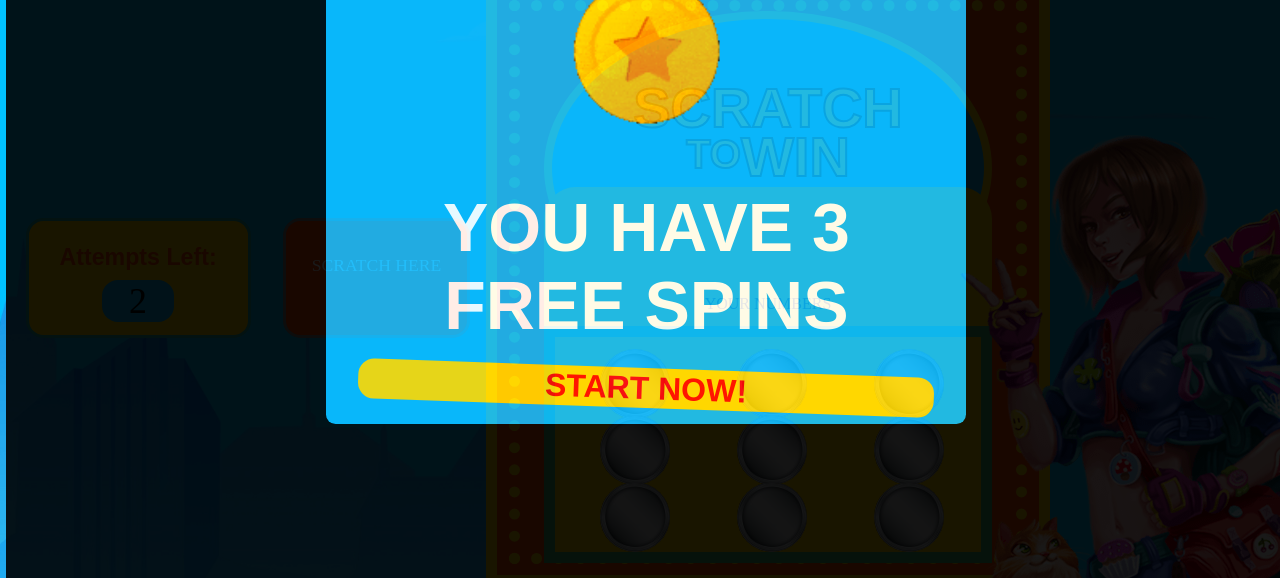
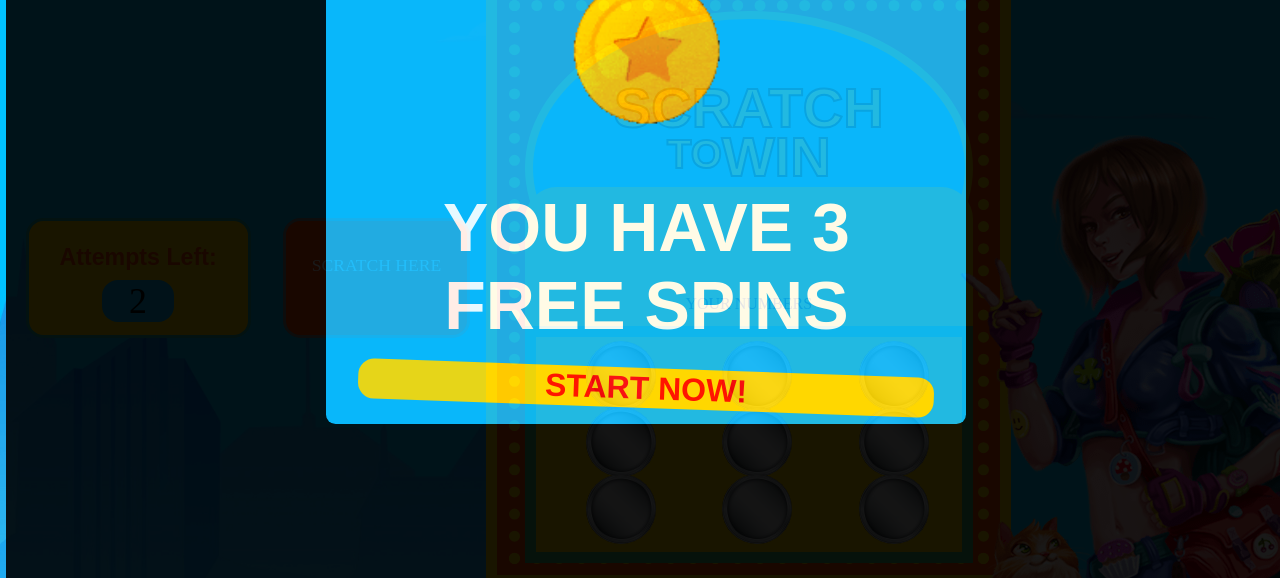
Before and after one commit to arya56/number_scratch_game, a plain HTML site: page index.html in a window 1280 px wide. Shown: the part 222-800 px from the top of the page. Drawn offline with Linux system fonts and the light colour scheme.

Commit message:
one extra condition in js

```diff
--- a/index.js
+++ b/index.js
@@ -6,7 +6,7 @@ function addCanvas(i, reset) {
   let canvasWidthDefault = '70';
   let canvasHeightDefault = '70';
   let imageSource = 'images/silver.jpg';
-  if (screen.width < 471) {
+  if (screen.width < 471 || (screen.width > 845 && screen.height < 789)) {
     canvasWidthDefault = 40;
     canvasHeightDefault = 40;
     imageSource = 'images/silver_smaller.jpg';
--- a/styles.css
+++ b/styles.css
@@ -226,7 +226,7 @@
     background-color: orangered;
     border: 1.4vmin solid gold;
     padding: 1.4vmin;
-    width: 44vmax;
+    width: 41vmax;
     height: 76vmin;
   }
 
@@ -270,8 +270,8 @@
   }
   .canvas {
     position: relative;
-    top: 0.5vmin;
-    right: 2vmin;
+    top: -0.5vmin;
+    left: -.9vmax;
     border-radius: 50%;
   }
   .winnums_redbox,
```
